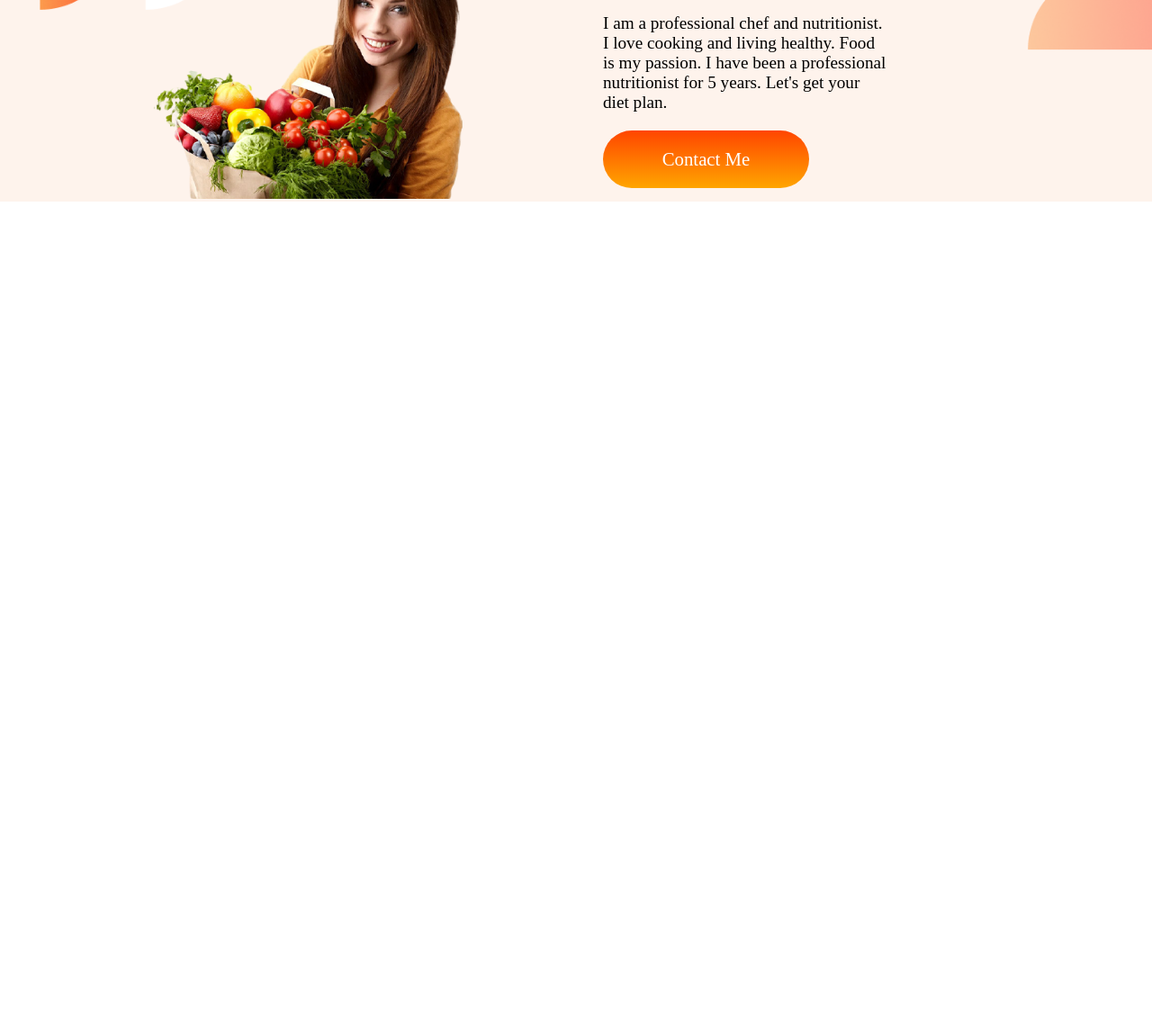
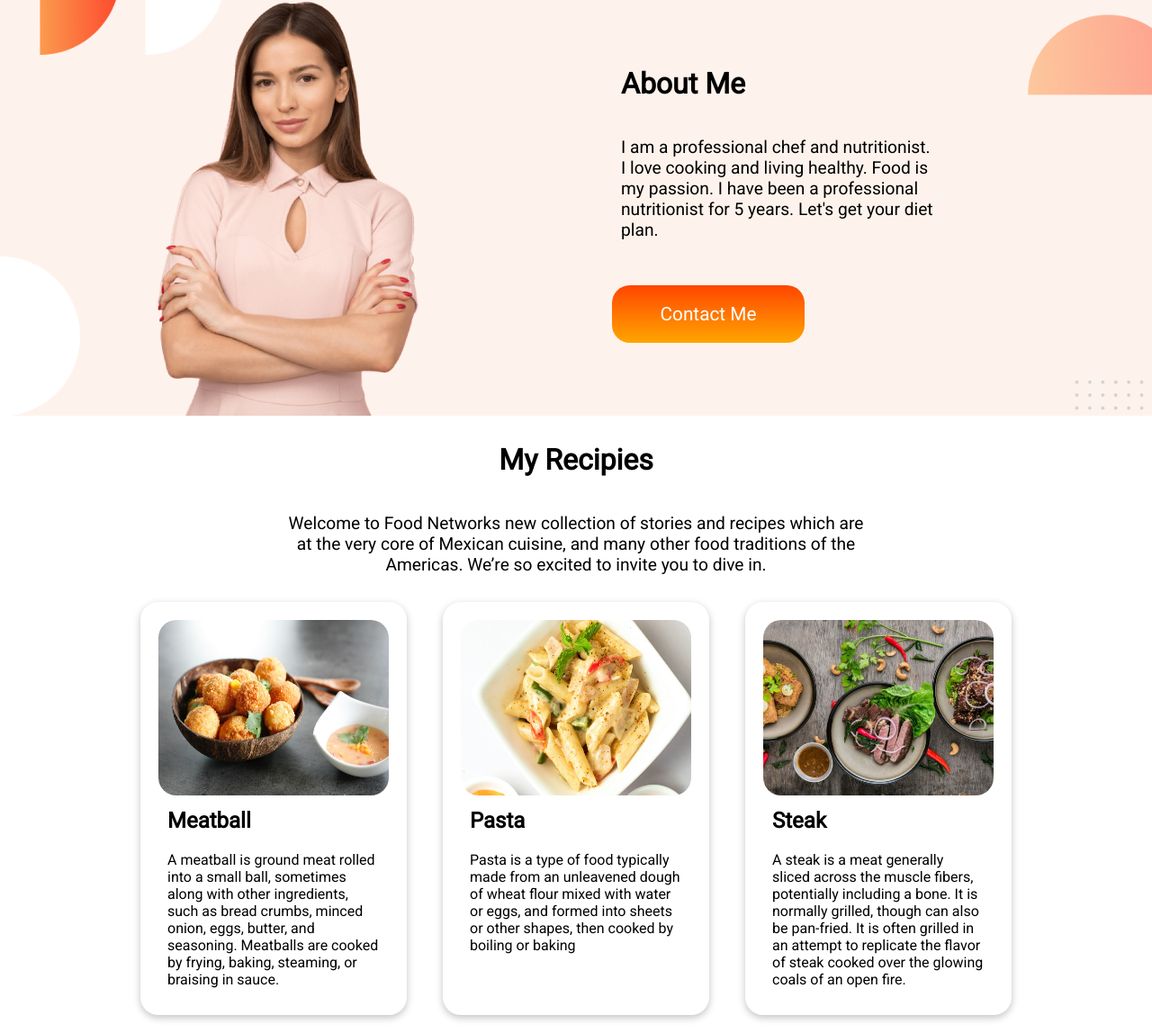
Before and after one commit to ShakibUddin/food-network-site, a plain HTML site: page index.html in a window 1280 px wide. Shown: the part 650-1798 px from the top of the page at 90% size. Before the commit the page ends 874 px from the top, so only its background shows below. Drawn offline with Linux system fonts and the light colour scheme.

Commit message:
recipie section added

```diff
--- a/index.css
+++ b/index.css
@@ -1,16 +1,34 @@
 *{
     padding: 0;
     margin: 0;
+    font-family: 'Roboto', sans-serif;
+}
+.half-width{
+    width: 50vw;
+    padding: 30px 30px 0px 30px;
+}
+.half-width img{
+    margin: auto auto;
+    display: block;
+    width: 90%;
 }
 .hello-section{
     display: flex;
     align-items: center;
     justify-content: center;
-    background-color: #fcf9f5;
 }
-.text-div{
-    width: 50vw;
-    padding-left: 20px;
+.title{
+    font-size: 2rem;
+    color: black;
+    padding: 20px 10px;
+    margin: 10px;
+    font-weight: bold;
+}
+.details-text{
+    font-size: 1.2rem;
+    padding: 10px;
+    margin: 10px;
+    width: 60%;
 }
 .welcome-title{
     font-size: 2.8rem;
@@ -20,12 +38,6 @@
     color: orangered;
     padding: 10px;
 }
-.objective-text{
-    font-size: 1.2rem;
-    padding: 10px;
-    margin: 10px;
-    width: 50%;
-}
 .primary-button{
     display: block;
     width: 30%;
@@ -33,21 +45,14 @@
     font-size: 1.3rem;
     text-decoration: none;
     padding: 20px;
-    margin: 10px 20px;
+    margin: 40px 10px;
     color: white;
     background: linear-gradient(orangered, orange);
-    border-radius: 35px;
+    border-radius: 20px;
     box-shadow: -4px -4px 10 orange;
 }
-.image-div{
-    width: 50vw;
-}
-.image{
-    display: block;
-    width: 80%;
-    margin: auto auto;
-}
 
+/*about section*/
 .about-section{
     display: flex;
     background-image: url("images/shapes/7.png");
@@ -56,15 +61,45 @@
     align-items: center;
     justify-content: center;
 }
-.about-title{
-    font-size: 2rem;
-    color: black;
+.about-section img{
+    width: 50%;
+}
+
+/*recipie section*/
+.recipies-section p{
+    text-align: center;
+}
+.recipies-section .details-text{
+    margin: auto auto;
+    width: 50%
+}
+.recipies-div{
+    display: flex;
+    justify-content: center;
+}
+.recipie-card{
+    width: 20%;
+    margin: 20px;
+    border-radius: 20px;
+    padding: 20px;
+    background-color: white;
+    box-shadow: rgba(0, 0, 0, 0.24) 0px 3px 8px;
+}
+.recipie-card p{
+    text-align: left;
+}
+.recipie-image{
+    width: 100%;
+    border-radius: 20px;
+    overflow: hidden;
+    object-fit: fill;
+}
+.recipie-title{
     padding: 10px;
-    margin: 10px;
+    font-size: 1.5rem;
+    font-weight: bold;
 }
-.about-details-text{
-    font-size: 1.2rem;
-    width: 50%;
+.recipie-details{
     padding: 10px;
-    margin: 10px;
+    font-size: 1rem;
 }
--- a/index.html
+++ b/index.html
@@ -7,34 +7,63 @@
     <meta name="viewport" content="width=device-width, initial-scale=1.0">
     <title>Food Network</title>
     <link rel="stylesheet" href="index.css">
+    <link rel="preconnect" href="https://fonts.googleapis.com">
+    <link rel="preconnect" href="https://fonts.gstatic.com" crossorigin>
+    <link href="https://fonts.googleapis.com/css2?family=Roboto&display=swap" rel="stylesheet">
 </head>
 
 <body>
     <section class="hello-section">
-        <div class="text-div">
-            <p class="welcome-title"><span class="colored-text">EAT</span> Fresh With Food Network</p>
-            <p class="objective-text">Food network delivers healthy and highly nutritious recipies every day. So that
+        <div class="half-width">
+            <p class="welcome-title"><b><span class="colored-text">EAT</span> Fresh With Food Network</b></p>
+            <p class="details-text">Food network delivers healthy and highly nutritious recipies every day. So that
                 you can live healthy.</p>
             <a target="_blank" class="primary-button" href="https://www.linkedin.com/in/md-shakib-uddin/">Order Food</a>
         </div>
-        <div class="image-div">
-            <img class="image" src="images/female/Group 8425.png" alt="">
+        <div class="half-width">
+            <img src="images/female/Group 8425.png" alt="">
         </div>
     </section>
     <section class="about-section">
-        <div class="image-div">
-            <img class="image"
-                src="images/female/kisspng-healthy-diet-food-eating-nutrition-woman-diet-5b20e260c13c04.3441013515288817607915-removebg-preview.png"
-                alt="">
+        <div class="half-width">
+            <img src="images/female/Person Image.png" alt="">
         </div>
-        <div class="text-div">
-            <p class="about-title">About Me</p>
-            <p class="about-details-text">I am a professional chef and nutritionist. I love cooking and living healthy.
+        <div class="half-width">
+            <p class="title">About Me</p>
+            <p class="details-text">I am a professional chef and nutritionist. I love cooking and living healthy.
                 Food is my passion. I have been a professional nutritionist for 5 years. Let's get your diet plan.</p>
             <a target="_blank" class="primary-button" href="https://www.linkedin.com/in/md-shakib-uddin/">Contact Me</a>
         </div>
     </section>
-    <section class="recipies-section"></section>
+    <section class="recipies-section">
+        <p class="title">My Recipies</p>
+        <p class="details-text">Welcome to Food Networks new collection of stories and recipes which are at the very
+            core of Mexican cuisine, and many other food traditions of the Americas. We’re so excited to invite you to
+            dive in.</p>
+        <div class="recipies-div">
+            <div class="recipie-card">
+                <img class="recipie-image" src="images/food/meatball.jpg" alt="">
+                <p class="recipie-title">Meatball</p>
+                <p class="recipie-details">A meatball is ground meat rolled into a small ball, sometimes along with
+                    other ingredients, such as bread crumbs, minced onion, eggs, butter, and seasoning. Meatballs are
+                    cooked by frying, baking, steaming, or braising in sauce.</p>
+            </div>
+            <div class="recipie-card">
+                <img class="recipie-image" src="images/food/pasta.jpg" alt="">
+                <p class="recipie-title">Pasta</p>
+                <p class="recipie-details">Pasta is a type of food typically made from an unleavened dough of wheat
+                    flour mixed with water or eggs, and formed into sheets or other shapes, then cooked by boiling or
+                    baking</p>
+            </div>
+            <div class="recipie-card">
+                <img class="recipie-image" src="images/food/steak.jpg" alt="">
+                <p class="recipie-title">Steak</p>
+                <p class="recipie-details">A steak is a meat generally sliced across the muscle fibers, potentially
+                    including a bone. It is normally grilled, though can also be pan-fried. It is often grilled in an
+                    attempt to replicate the flavor of steak cooked over the glowing coals of an open fire.</p>
+            </div>
+        </div>
+    </section>
     <section class="statics-section"></section>
     <section class="subscribe-section"></section>
     <footer class="footer"></footer>
```
Also changed, not shown: images/food/Project Cover.jpg (deleted), images/food/meatball.jpg (added), images/food/pasta.jpg (added), images/food/soup.png (renamed from images/food/Project Cover.png), images/food/steak.jpg (renamed from images/food/Project Cover1.jpg).
